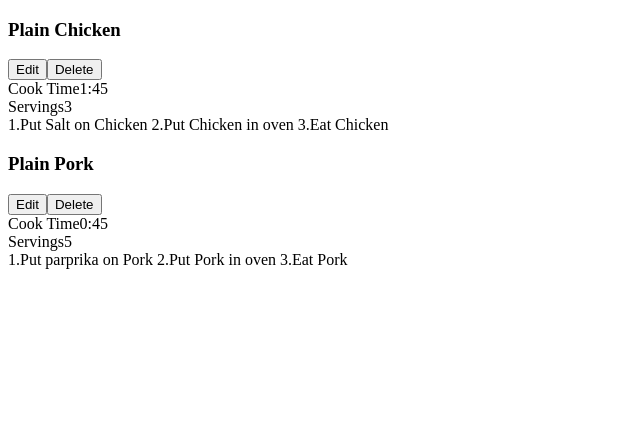
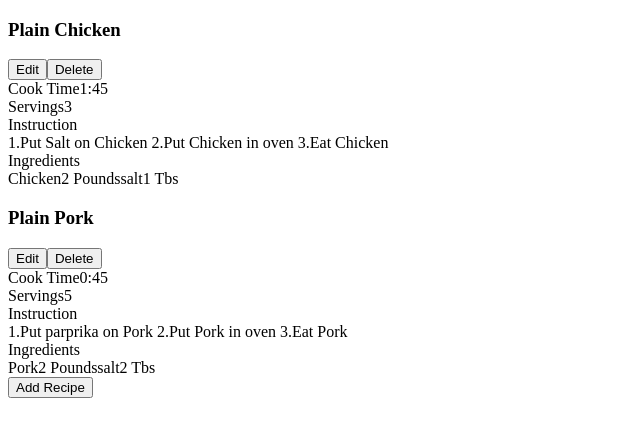
Before and after one commit to Garvnanwani/react_recipe_app, a React (Create React App) app: page / in a window 1280 px wide. Shown: the top 436 px of the page, without its empty margins (0-640 px from the left). Built offline with nearby package versions, Linux system fonts and the light colour scheme.

Commit message:
added ingridient component

```diff
--- a/src/components/App.js
+++ b/src/components/App.js
@@ -13,14 +13,38 @@
     name: 'Plain Chicken',
     servings: 3,
     cookTime: '1:45',
-    instructions: '1.Put Salt on Chicken \n 2.Put Chicken in oven \n 3.Eat Chicken'
+    instructions: '1.Put Salt on Chicken \n 2.Put Chicken in oven \n 3.Eat Chicken',
+    ingredients: [
+      {
+        id: 1,
+        name: 'Chicken',
+        amount: '2 Pounds'
+      },
+      {
+        id: 2,
+        name: 'salt',
+        amount: '1 Tbs'
+      }
+    ]
   },
   {
     id: 2,
     name: 'Plain Pork',
     servings: 5,
     cookTime: '0:45',
-    instructions: '1.Put parprika on Pork \n 2.Put Pork in oven \n 3.Eat Pork'
+    instructions: '1.Put parprika on Pork \n 2.Put Pork in oven \n 3.Eat Pork',
+    ingredients: [
+      {
+        id: 1,
+        name: 'Pork',
+        amount: '2 Pounds'
+      },
+      {
+        id: 2,
+        name: 'salt',
+        amount: '2 Tbs'
+      }
+    ]
   },
 ]
 
--- /dev/null
+++ b/src/components/Ingredient.js
@@ -0,0 +1,12 @@
+import React from 'react'
+
+const Ingredient = ({ name, amount }) => {
+    return (
+        <>
+            <span>{name}</span>
+            <span>{amount}</span>
+        </>
+    )
+}
+
+export default Ingredient
--- /dev/null
+++ b/src/components/IngredientsList.js
@@ -0,0 +1,17 @@
+import React from 'react'
+import Ingredient from './Ingredient'
+
+const IngredientsList = ({ ingredients }) => {
+
+    const ingredientsElement = ingredients.map(ingredient => {
+        return <Ingredient key={ingredient.id} {...ingredient} />
+    })
+
+    return (
+        <div>
+            {ingredientsElement}
+        </div>
+    )
+}
+
+export default IngredientsList
--- a/src/components/Recipe.js
+++ b/src/components/Recipe.js
@@ -1,8 +1,9 @@
 import React from "react"
+import IngredientsList from "./IngredientsList"
 
 const Recipe = (props) => {
 
-    const { name, cookTime, servings, instructions } = props
+    const { name, cookTime, servings, instructions, ingredients } = props
 
     return (
         <>
@@ -22,7 +23,14 @@
                 <span>{servings}</span>
             </div>
             <div>
-                <span>{instructions}</span>
+                <span>Instruction</span>
+                <div>{instructions}</div>
+            </div>
+            <div>
+                <span>Ingredients</span>
+                <div>
+                    <IngredientsList ingredients={ingredients} />
+                </div>
             </div>
         </>
     )
--- a/src/components/RecipeList.js
+++ b/src/components/RecipeList.js
@@ -3,11 +3,14 @@
 
 const RecipeList = ({ recipes }) => {
     return (
-        <div>
-            {recipes.map((recipe) => {
-                return <Recipe key={recipe.id} {...recipe} />
-            })}
-        </div>
+        <>
+            <div>
+                {recipes.map((recipe) => {
+                    return <Recipe key={recipe.id} {...recipe} />
+                })}
+            </div>
+            <button>Add Recipe</button>
+        </>
     )
 }
 
```
